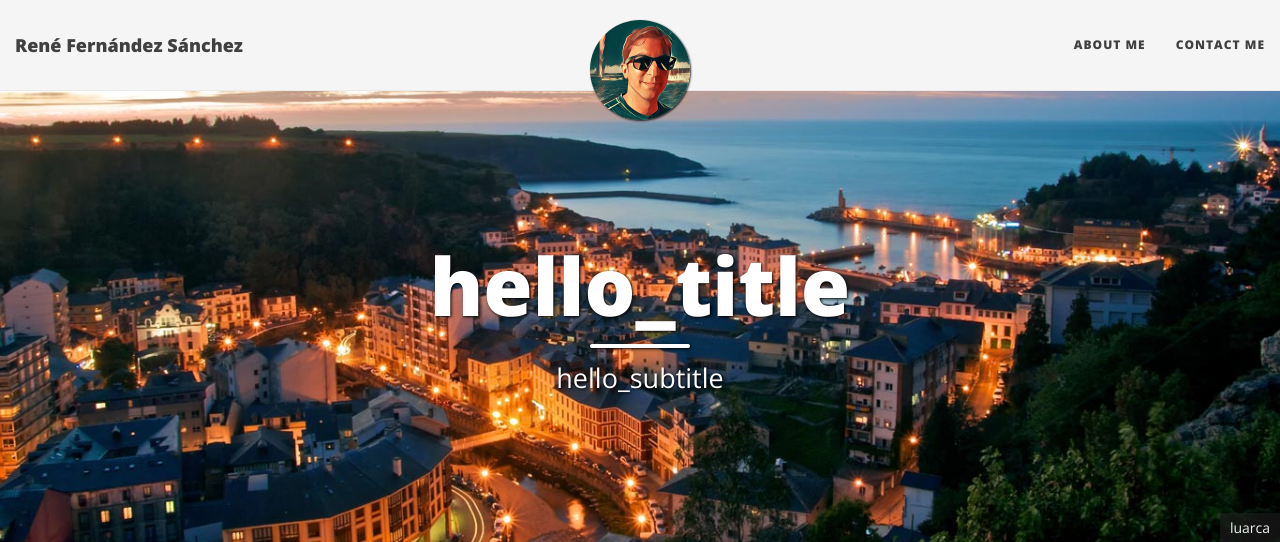
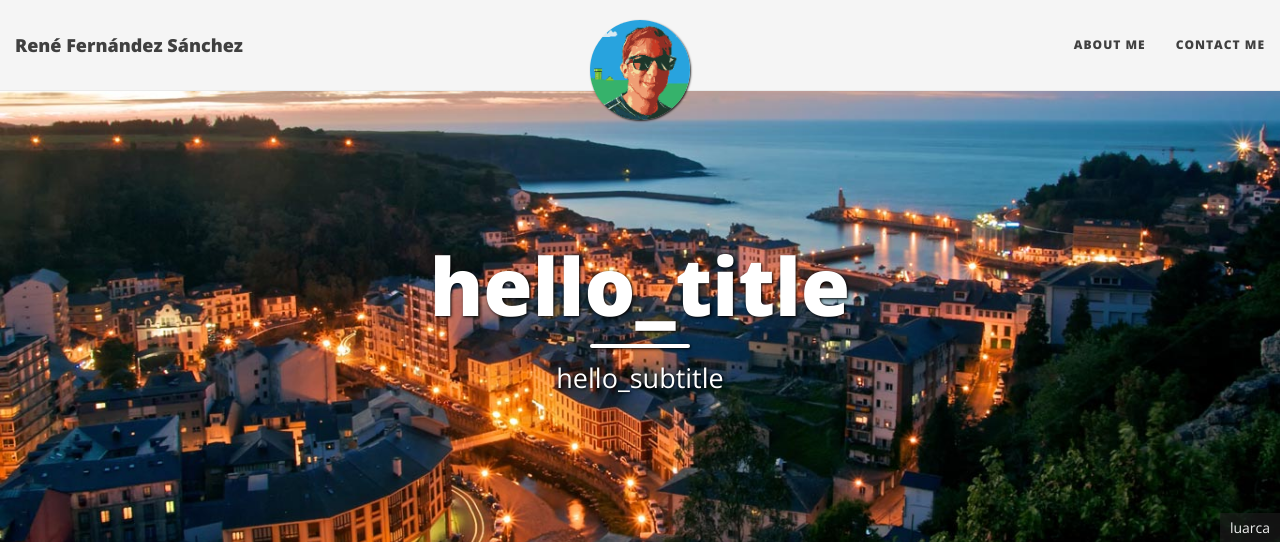
Before and after one commit to renefs/personal-site, a Django app: page / in a window 1280 px wide. Shown: the top 542 px of the page. Run offline with Django 3.2, Linux system fonts and the light colour scheme; some libraries are stand-ins or nearby versions.

Commit message:
Update avatar

```diff
--- a/web/renefernandez_com/apps/main/templates/_base.html
+++ b/web/renefernandez_com/apps/main/templates/_base.html
@@ -53,7 +53,7 @@
         <div class="avatar-container">
             <div class="avatar-img-border">
                 <a href=" ">
-                    <img class="avatar-img" src="{% static "img/avatar-icon.jpg" %}"/>
+                    <img class="avatar-img" src="{% static "img/avatar-icon.png" %}"/>
                 </a>
             </div>
         </div>
```
